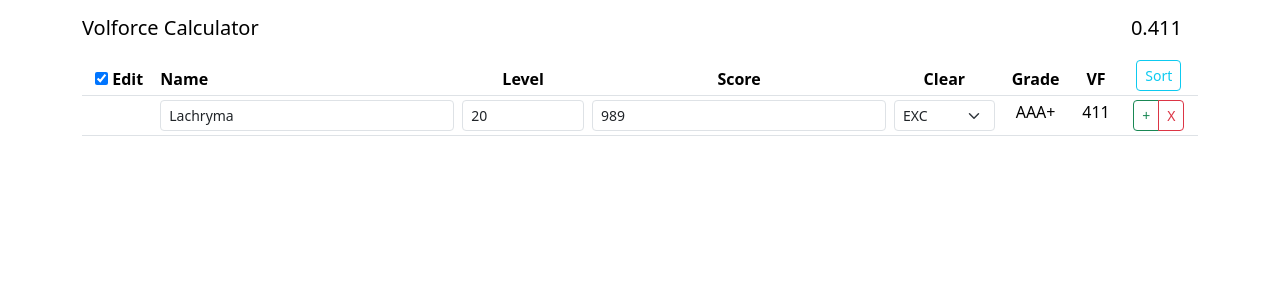
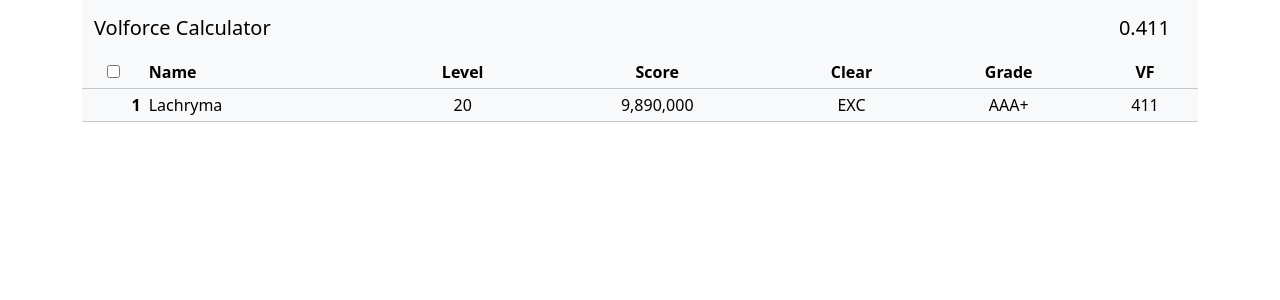
Before and after one commit to hannahherbig/volforce, a React (Create React App) app: page / in a window 1280 px wide. Shown: the top 300 px of the page. Built offline with nearby package versions, Linux system fonts and the light colour scheme.

Commit message:
save to localstorage
fix up looks a bit

```diff
--- a/src/App.tsx
+++ b/src/App.tsx
@@ -1,6 +1,13 @@
 import "bootstrap/dist/css/bootstrap.min.css";
-import React, { useState, useReducer } from "react";
-import { Button, Navbar, Form, Table, ButtonGroup } from "react-bootstrap";
+import React, { useState, useReducer, useEffect } from "react";
+import {
+  Button,
+  Navbar,
+  Form,
+  Table,
+  ButtonGroup,
+  Container,
+} from "react-bootstrap";
 import { orderBy, sumBy, assign, pick, toSafeInteger } from "lodash";
 
 type Clear = "PUC" | "UC" | "EXC" | "C" | "P";
@@ -114,7 +121,7 @@ interface PlaysAction {
 function sortedPlays(plays: Play[]) {
   return orderBy(
     plays,
-    ["force", "level", "fracScore", (p: Play) => p.name?.toLowerCase() ?? ""],
+    ["force", "level", "longScore", (p: Play) => p.name?.toLowerCase() ?? ""],
     ["desc", "desc", "desc", "asc"],
   );
 }
@@ -153,7 +160,7 @@ function playsReducer(plays: Play[], action: PlaysAction) {
 }
 
 function App() {
-  const [edit, setEdit] = useState(true);
+  const [edit, setEdit] = useState(false);
   const [plays, dispatch] = useReducer(
     playsReducer,
     [new Play({ name: "Lachryma", level: 20, score: 989, clear: "EXC" })],
@@ -178,18 +185,27 @@ function App() {
   const orderedPlays = sortedPlays(plays);
   const totalForce = sumBy(orderedPlays.slice(0, 50), "force") / 1000;
 
+  useEffect(() => {
+    localStorage.setItem(STORAGE_KEY, JSON.stringify(plays));
+  }, plays);
+
   return (
     <>
       <Navbar
+        variant="light"
         expand="lg"
         className="justify-content-between"
+        bg="light"
         onClick={toggleEdit}
       >
-        <Navbar.Brand href="#">Volforce Calculator</Navbar.Brand>
-        <Navbar.Brand href="#">{totalForce.toFixed(3)}</Navbar.Brand>
+        <Container>
+          <Navbar.Brand href="#">Volforce Calculator</Navbar.Brand>
+          <Navbar.Brand href="#">{totalForce.toFixed(3)}</Navbar.Brand>
+        </Container>
       </Navbar>
       <Table
         size="sm"
+        variant="light"
         onDrop={(event) => {
           event.stopPropagation();
           event.preventDefault();
@@ -233,7 +249,7 @@ function App() {
           event.preventDefault();
         }}
       >
-        <thead>
+        <thead className="thead-light">
           <tr>
             <th className="text-center">
               <input type="checkbox" onChange={toggleEdit} checked={edit} />
@@ -261,8 +277,13 @@ function App() {
         </thead>
         <tbody>
           {plays.map((play, index) => (
-            <tr key={index}>
-              <th></th>
+            <tr
+              key={index}
+              className={
+                orderedPlays.indexOf(play) >= 50 ? "table-secondary" : ""
+              }
+            >
+              <th className="text-end">{orderedPlays.indexOf(play) + 1}</th>
               <td>
                 {edit ? (
                   <Form.Control
```
